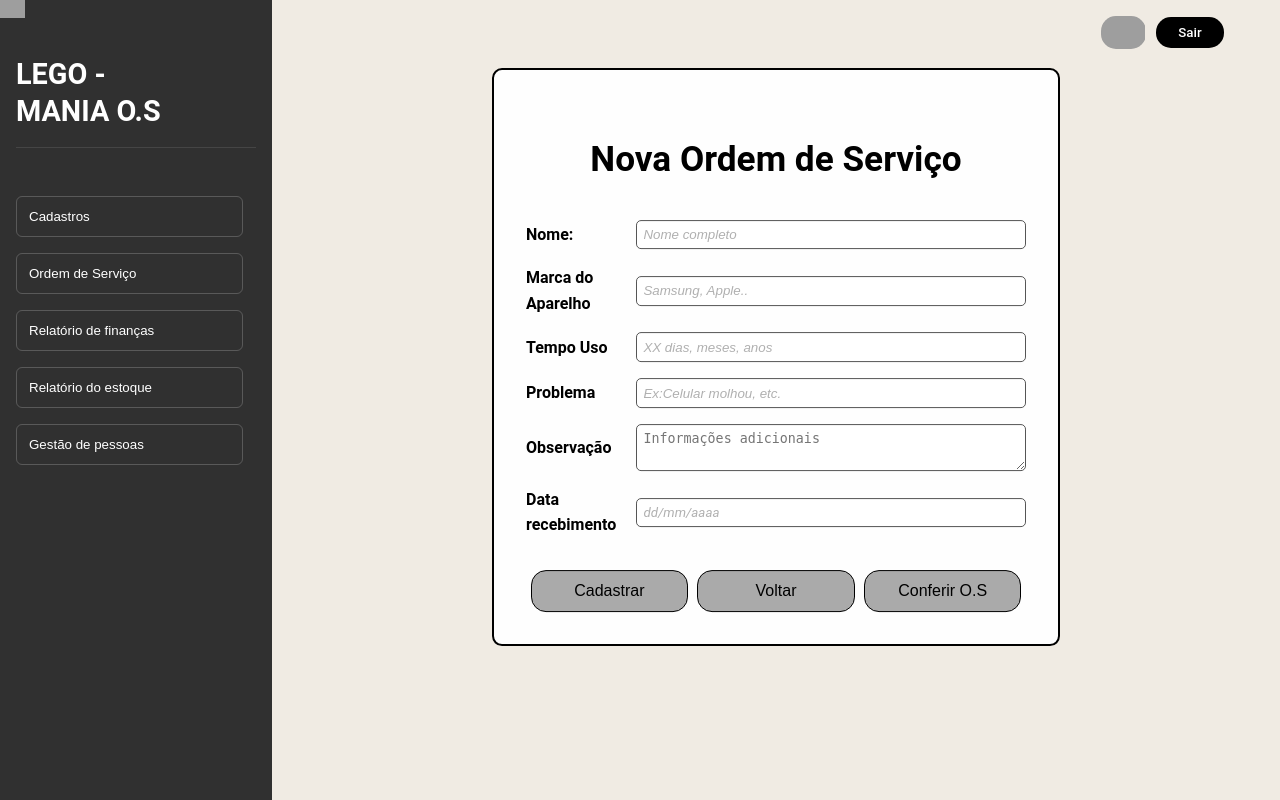
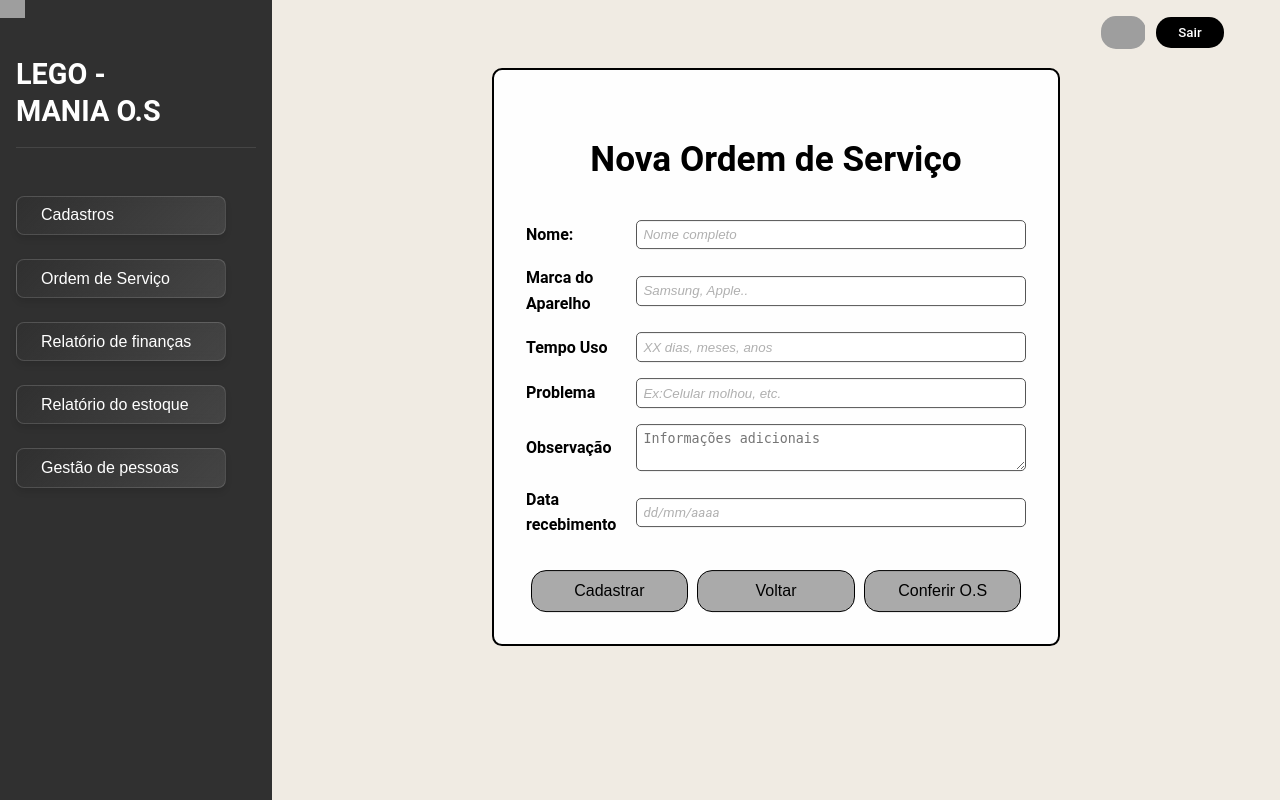
Before and after one commit to JoaoAtanazio/Trabalho_Modelagem_Lego, a PHP site: page /nova_ordem.html in a window 1280 px wide. Run offline with PHP 8.4, Linux system fonts and the light colour scheme; grey boxes are pictures that could not be loaded.

Commit message:
versão 4 - css
estilização nova dos botões do submenu e enquandramento de todas as telas.

```diff
--- a/LEGO-MANIA S.A modelagem de sistemas atualizado/Ordem_Servico/style_nova_ordem.css
+++ b/LEGO-MANIA S.A modelagem de sistemas atualizado/Ordem_Servico/style_nova_ordem.css
@@ -139,24 +139,53 @@ body {
 
 .menu button {
   display: block;
-  width: 150%;
-  margin-bottom: 1rem;
-  background: transparent;
-  border: 1px solid rgba(255, 255, 255, 0.2);
-  padding: 0.75rem;
-  cursor: none;
-  border-radius: 6px;
+  width: 105%;
+  margin-bottom: 1.5rem;
+  background: linear-gradient(135deg, #303030 0%,  rgba(255,255,255,0.1) 100%);
+  border: 1px solid rgba(255, 255, 255, 0.15);
+  padding: 0.6rem 1.5rem;
+  border-radius: 8px;
   color: var(--white);
   font-weight: 500;
-  transition: all 0.3s ease;
+  font-size: 1rem;
+  transition: all 0.4s cubic-bezier(0.25, 0.8, 0.25, 1);
   text-align: left;
+  cursor: pointer;
+  position: relative;
+  overflow: hidden;
+  backdrop-filter: blur(5px);
+  box-shadow: 0 4px 6px rgba(0, 0, 0, 0.1);
 }
+
 
 .menu button:hover {
   background-color: rgba(255, 255, 255, 0.1);
   transform: translateX(5px);
 }
 
+
+.menu button:hover::before {
+  left: 100%;
+}
+
+/* Efeito de clique */
+.menu button:active {
+  transform: translateX(8px) scale(0.98);
+}
+
+/* Ícone opcional (usando pseudo-elemento) */
+.menu button::after {
+  content: '→';
+  position: absolute;
+  right: 1.5rem;
+  opacity: 0;
+  transition: all 0.3s ease;
+}
+
+.menu button:hover::after {
+  opacity: 1;
+  transform: translateX(3px);
+}
 .main-content {
   flex: 1;
   padding: 2rem;
@@ -436,3 +465,7 @@ body {
       height: 40px;
       object-fit: contain;
     }
+    .horario{
+      transform: translateY(-20px);
+      line-height:25px;
+    }
```
Also changed, not shown: LEGO-MANIA S.A modelagem de sistemas atualizado/Ordem_Servico/style_ordem_abertas.css (+42 -13 lines).
